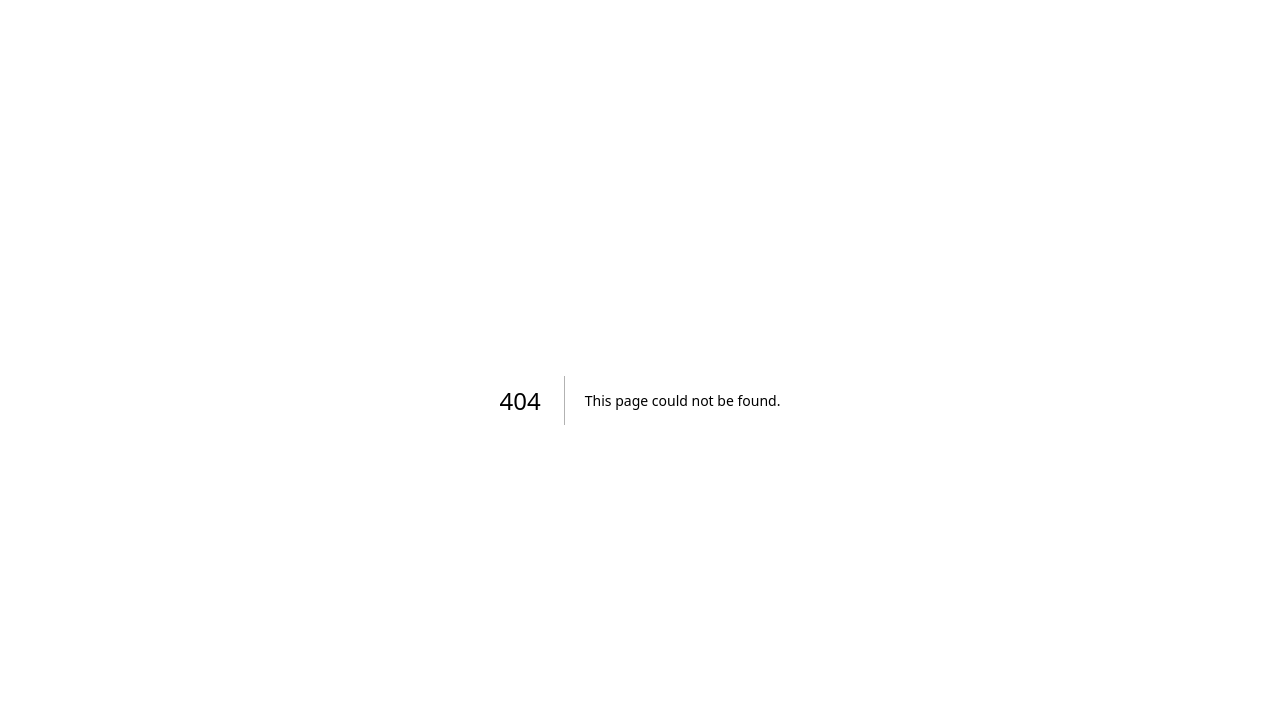
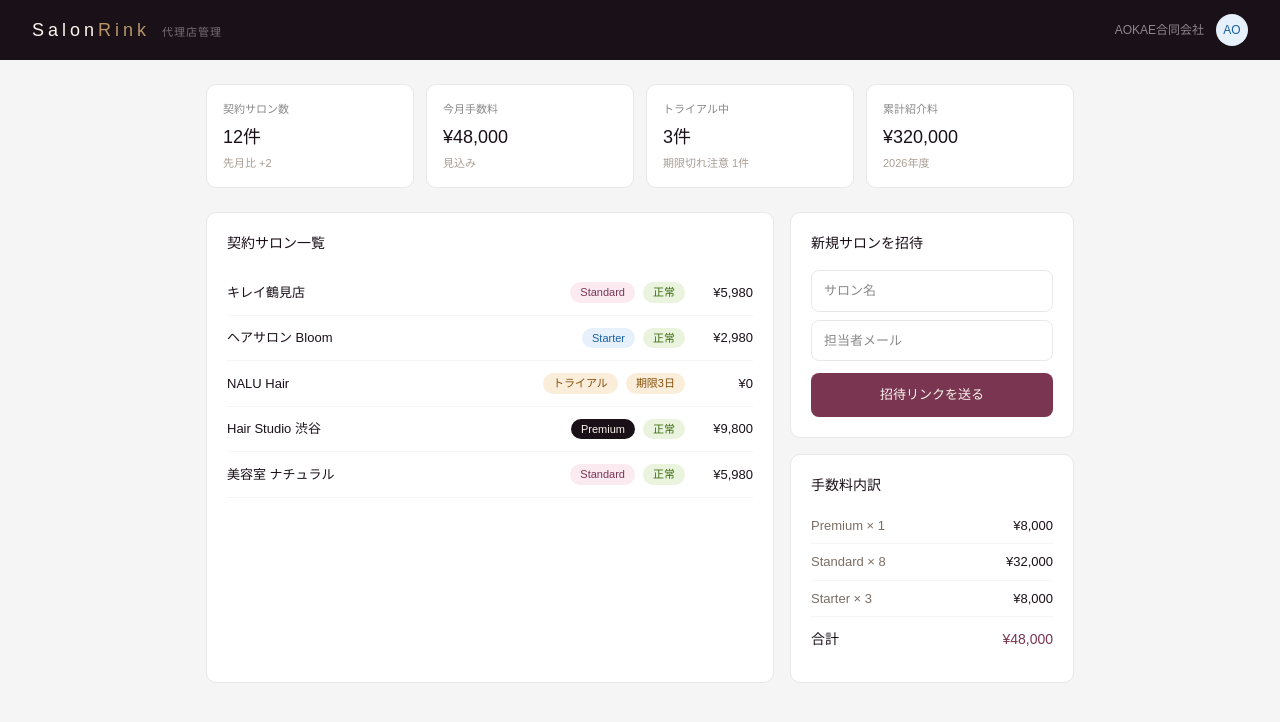
Before and after one commit to okuwabara07-gif/salonrink, a Next.js app: page /agency in a window 1280 px wide. Before the commit this address had no page. Shown: the top 722 px of the page. Built offline with nearby package versions, Linux system fonts and the light colour scheme.

Commit message:
Add agency dashboard page

```diff
--- /dev/null
+++ b/app/agency/page.tsx
@@ -0,0 +1,90 @@
+export default function AgencyPage() {
+  return (
+    <main style={{minHeight:'100vh',background:'#F5F5F5',fontFamily:'sans-serif'}}>
+      <header style={{padding:'14px 32px',background:'#1A1018',display:'flex',justifyContent:'space-between',alignItems:'center'}}>
+        <div style={{fontSize:18,fontWeight:300,letterSpacing:4,color:'#FAF6EE'}}>
+          Salon<span style={{color:'#B8966A'}}>Rink</span>
+          <span style={{fontSize:11,color:'rgba(255,255,255,0.4)',letterSpacing:1,marginLeft:12,fontWeight:400}}>代理店管理</span>
+        </div>
+        <div style={{display:'flex',alignItems:'center',gap:12}}>
+          <span style={{fontSize:12,color:'rgba(255,255,255,0.5)'}}>AOKAE合同会社</span>
+          <div style={{width:32,height:32,borderRadius:'50%',background:'#E6F1FB',display:'flex',alignItems:'center',justifyContent:'center',fontSize:12,fontWeight:500,color:'#185FA5'}}>AO</div>
+        </div>
+      </header>
+      <div style={{maxWidth:900,margin:'0 auto',padding:'24px 16px'}}>
+        <div style={{display:'grid',gridTemplateColumns:'repeat(4,1fr)',gap:12,marginBottom:24}}>
+          {[
+            {label:'契約サロン数',value:'12件',sub:'先月比 +2'},
+            {label:'今月手数料',value:'¥48,000',sub:'見込み'},
+            {label:'トライアル中',value:'3件',sub:'期限切れ注意 1件'},
+            {label:'累計紹介料',value:'¥320,000',sub:'2026年度'},
+          ].map(c => (
+            <div key={c.label} style={{background:'#fff',borderRadius:10,padding:'16px',border:'1px solid #E8E8E8'}}>
+              <div style={{fontSize:11,color:'#888',marginBottom:6}}>{c.label}</div>
+              <div style={{fontSize:18,fontWeight:500,color:'#1A1018'}}>{c.value}</div>
+              <div style={{fontSize:11,color:'#A89E94',marginTop:4}}>{c.sub}</div>
+            </div>
+          ))}
+        </div>
+        <div style={{display:'grid',gridTemplateColumns:'2fr 1fr',gap:16}}>
+          <div style={{background:'#fff',borderRadius:10,padding:20,border:'1px solid #E8E8E8'}}>
+            <h2 style={{fontSize:14,fontWeight:500,marginBottom:16,color:'#1A1018'}}>契約サロン一覧</h2>
+            {[
+              {name:'キレイ鶴見店',plan:'Standard',status:'正常',fee:'¥5,980'},
+              {name:'ヘアサロン Bloom',plan:'Starter',status:'正常',fee:'¥2,980'},
+              {name:'NALU Hair',plan:'トライアル',status:'期限3日',fee:'¥0'},
+              {name:'Hair Studio 渋谷',plan:'Premium',status:'正常',fee:'¥9,800'},
+              {name:'美容室 ナチュラル',plan:'Standard',status:'正常',fee:'¥5,980'},
+            ].map(s => (
+              <div key={s.name} style={{display:'flex',justifyContent:'space-between',alignItems:'center',padding:'12px 0',borderBottom:'1px solid #F5F5F5',fontSize:13}}>
+                <div>
+                  <div style={{color:'#1A1018',fontWeight:500}}>{s.name}</div>
+                </div>
+                <div style={{display:'flex',gap:8,alignItems:'center'}}>
+                  <span style={{
+                    padding:'2px 10px',borderRadius:20,fontSize:11,
+                    background:s.plan==='Premium'?'#1A1018':s.plan==='Standard'?'#FBEAF0':s.plan==='Starter'?'#E6F1FB':'#FAEEDA',
+                    color:s.plan==='Premium'?'#FAF6EE':s.plan==='Standard'?'#7A3550':s.plan==='Starter'?'#185FA5':'#854F0B',
+                  }}>{s.plan}</span>
+                  <span style={{
+                    padding:'2px 10px',borderRadius:20,fontSize:11,
+                    background:s.status==='正常'?'#EAF3DE':'#FAEEDA',
+                    color:s.status==='正常'?'#3B6D11':'#854F0B',
+                  }}>{s.status}</span>
+                  <span style={{color:'#1A1018',fontWeight:500,minWidth:60,textAlign:'right'}}>{s.fee}</span>
+                </div>
+              </div>
+            ))}
+          </div>
+          <div>
+            <div style={{background:'#fff',borderRadius:10,padding:20,border:'1px solid #E8E8E8',marginBottom:16}}>
+              <h2 style={{fontSize:14,fontWeight:500,marginBottom:16,color:'#1A1018'}}>新規サロンを招待</h2>
+              <input type="text" placeholder="サロン名" style={{width:'100%',padding:'10px 12px',border:'1px solid #E8E8E8',borderRadius:8,fontSize:13,marginBottom:8,boxSizing:'border-box'}}/>
+              <input type="text" placeholder="担当者メール" style={{width:'100%',padding:'10px 12px',border:'1px solid #E8E8E8',borderRadius:8,fontSize:13,marginBottom:12,boxSizing:'border-box'}}/>
+              <button style={{width:'100%',padding:12,background:'#7A3550',color:'#FAF6EE',border:'none',borderRadius:8,fontSize:13,cursor:'pointer'}}>
+                招待リンクを送る
+              </button>
+            </div>
+            <div style={{background:'#fff',borderRadius:10,padding:20,border:'1px solid #E8E8E8'}}>
+              <h2 style={{fontSize:14,fontWeight:500,marginBottom:12,color:'#1A1018'}}>手数料内訳</h2>
+              {[
+                {plan:'Premium × 1',fee:'¥8,000'},
+                {plan:'Standard × 8',fee:'¥32,000'},
+                {plan:'Starter × 3',fee:'¥8,000'},
+              ].map(f => (
+                <div key={f.plan} style={{display:'flex',justifyContent:'space-between',padding:'8px 0',borderBottom:'1px solid #F5F5F5',fontSize:13}}>
+                  <span style={{color:'#7A6E64'}}>{f.plan}</span>
+                  <span style={{color:'#1A1018',fontWeight:500}}>{f.fee}</span>
+                </div>
+              ))}
+              <div style={{display:'flex',justifyContent:'space-between',padding:'12px 0',fontSize:14}}>
+                <span style={{fontWeight:500,color:'#1A1018'}}>合計</span>
+                <span style={{fontWeight:500,color:'#7A3550'}}>¥48,000</span>
+              </div>
+            </div>
+          </div>
+        </div>
+      </div>
+    </main>
+  )
+}
```
